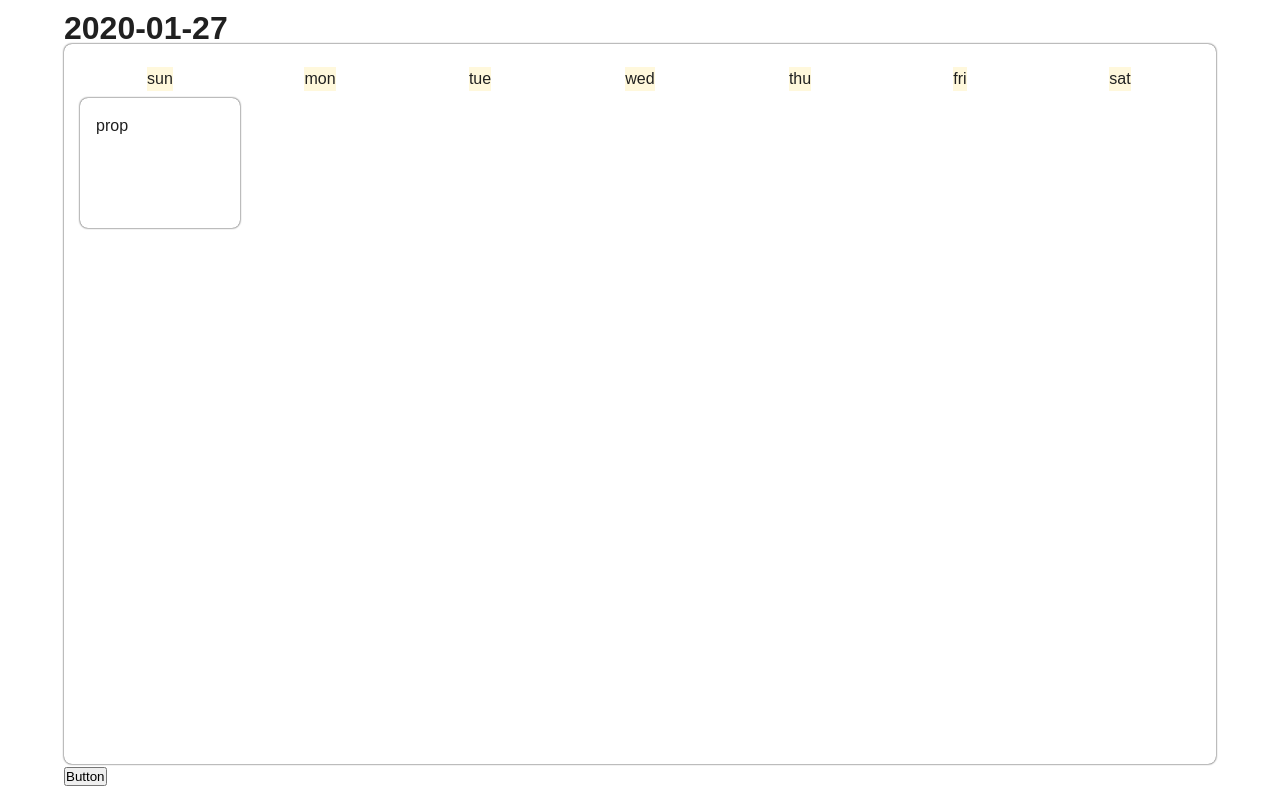
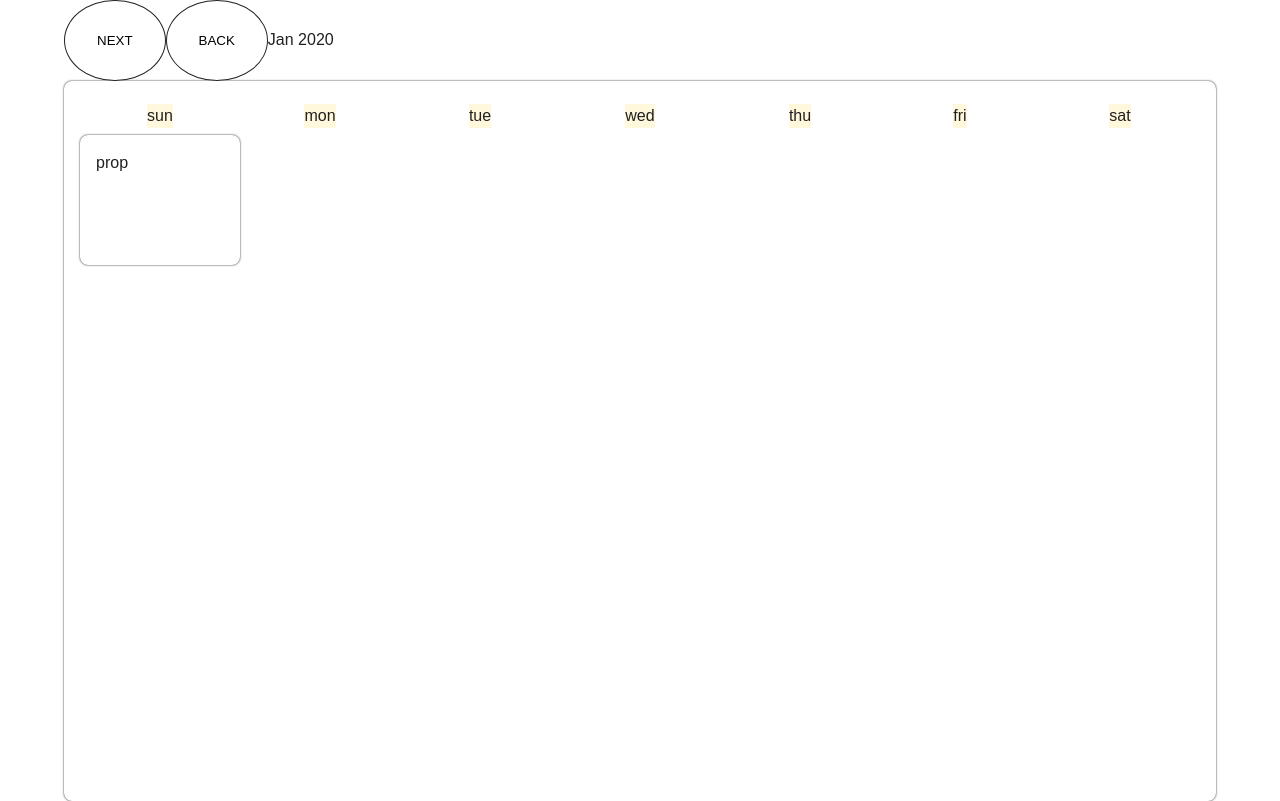
Before and after one commit to ArdenJ/calendar, a React (Create React App) app in the folder client/: page / in a window 1280 px wide. Built offline with nearby package versions, Linux system fonts and the light colour scheme; a web font is replaced by a local one.

Commit message:
created React context for date

```diff
--- a/client/src/App.tsx
+++ b/client/src/App.tsx
@@ -2,15 +2,16 @@ import React from 'react'
 import ApolloClient from 'apollo-boost'
 import { ApolloProvider } from '@apollo/react-hooks'
 import { ThemeProvider } from 'styled-components'
-import { DateProvider, useMonthState } from './contexts/date.context'
+import { DateProvider, NEXT, BACK } from './contexts/date.context'
 
 import { theme } from './styling/theme'
 import { GlobalStyles } from './styling/global'
 
-//Components
+//Compon./contexts/dateNav.context
 import Grid from './components/Grid/Grid'
 import Card from './components/Card/Card'
 import Date from './components/Date/Date'
+import Button from './components/Button/Button'
 
 const App: React.FC = () => {
   return (
@@ -19,11 +20,12 @@ const App: React.FC = () => {
         <ThemeProvider theme={theme}>
           <GlobalStyles />
           <div className="App">
+            <Button click={NEXT}>NEXT</Button>
+            <Button click={BACK}>BACK</Button>
             <Date />
             <Grid>
               <Card>prop</Card>
             </Grid>
-            <button>Button</button>
           </div>
         </ThemeProvider>
       </ApolloProvider>
--- /dev/null
+++ b/client/src/components/Button/Button.styled.js
@@ -0,0 +1,9 @@
+import styled from 'styled-components'
+
+export const StyledButton = styled.button`
+  box-sizing: border-box;
+  background: white;
+  padding: 2rem;
+  border: 1px solid #222323;
+  border-radius: 50%;
+`
--- /dev/null
+++ b/client/src/components/Button/Button.tsx
@@ -0,0 +1,18 @@
+import React from 'react'
+import { useMonthDispatch, useMonthState } from '../../contexts/date.context'
+
+import { StyledButton } from './Button.styled'
+
+export default function Button({ children, click }: any): JSX.Element {
+  const dispatch = useMonthDispatch()
+  const month = useMonthState()
+  return (
+    <StyledButton
+      onClick={() => {
+        dispatch({ type: click })
+        console.log(month)
+      }}>
+      {children}
+    </StyledButton>
+  )
+}
--- a/client/src/components/Date/Date.tsx
+++ b/client/src/components/Date/Date.tsx
@@ -1,9 +1,10 @@
 import React from 'react'
+import moment from 'moment'
 
 import { StyledDate } from './Date.styled'
-import { useMonthState } from '../../contexts/date.context'
+import { useDate } from '../../contexts/date.context'
 
 export default function Date(): JSX.Element {
-  const { date } = useMonthState()
-  return <h1>{date}</h1>
+  const date = moment(useDate()).format('MMM YYYY')
+  return <>{date}</>
 }
--- a/client/src/contexts/date.context.tsx
+++ b/client/src/contexts/date.context.tsx
@@ -1,21 +1,14 @@
 import React, { useReducer } from 'react'
 import moment, { Moment } from 'moment'
 
-interface IMoment extends Moment {
-  state: string | unknown
-}
 type Action = { type: 'next' } | { type: 'back' }
 type Dispatch = (action: Action) => void
-type State = { date: string | Moment }
+type State = { date: number }
 type DateProviderProps = { children: React.ReactNode }
 
-const initialDate = moment().format('YYYY-MM-DD')
 const NEXT = 'next'
 const BACK = 'back'
-// This is hacky and I hate it but TS was being a pig about the type being Unknown..
-const MonthStateContext = React.createContext<State | undefined | any>(
-  undefined,
-)
+const MonthStateContext = React.createContext<State | undefined>(undefined)
 const MonthDispatchContext = React.createContext<Dispatch | undefined>(
   undefined,
 )
@@ -23,16 +16,18 @@ const MonthDispatchContext = React.createContext<Dispatch | undefined>(
 function monthReducer(state: State, action: Action) {
   switch (action.type) {
     case NEXT: {
-      return { date: moment(state.date, 'YYYY-MM-DD').add(1, 'months') }
+      return {
+        date: state.date + 1,
+      }
     }
     case BACK: {
-      return { date: moment(state.date, 'YYYY-MM-DD').add(-1, 'months') }
+      return { date: state.date - 1 }
     }
   }
 }
 
-const DateProvider = ({ children }: DateProviderProps) => {
-  const [state, dispatch] = useReducer<any>(monthReducer, { date: initialDate })
+function DateProvider({ children }: DateProviderProps) {
+  const [state, dispatch] = useReducer(monthReducer, { date: 0 })
   return (
     <MonthStateContext.Provider value={state}>
       <MonthDispatchContext.Provider value={dispatch}>
@@ -45,16 +40,26 @@ const DateProvider = ({ children }: DateProviderProps) => {
 function useMonthState() {
   const context = React.useContext(MonthStateContext)
   if (context === undefined) {
-    throw new Error('useCountState must be used within a DateProvider')
-  }
-  return context
-}
-function useMonthDispatch() {
-  const context = React.useContext(MonthDispatchContext)
-  if (context === undefined) {
-    throw new Error('useMonthDispatch must be used within a DateProvider')
+    throw new Error('useMonthState must be used within a MonthProvider')
   }
   return context
 }
 
-export { DateProvider, useMonthState, useMonthDispatch }
+function useMonthDispatch() {
+  const context = React.useContext(MonthDispatchContext)
+  if (context === undefined) {
+    throw new Error('useMonthDispatch must be used within a MonthProvider')
+  }
+  return context
+}
+
+function useDate() {
+  const { date } = useMonthState()
+  const DATE = moment()
+    .add(date, 'months')
+    .format('YYYY-MM-DD')
+
+  return DATE
+}
+
+export { DateProvider, useMonthState, useMonthDispatch, useDate, NEXT, BACK }
```
Also changed, not shown: 2 other files (tests, documents, lock files or other folders).
